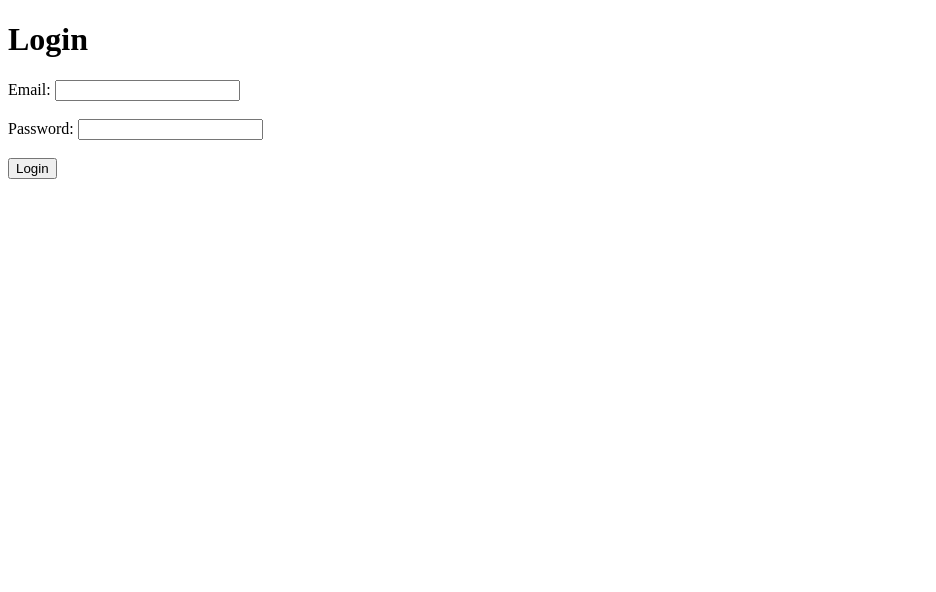
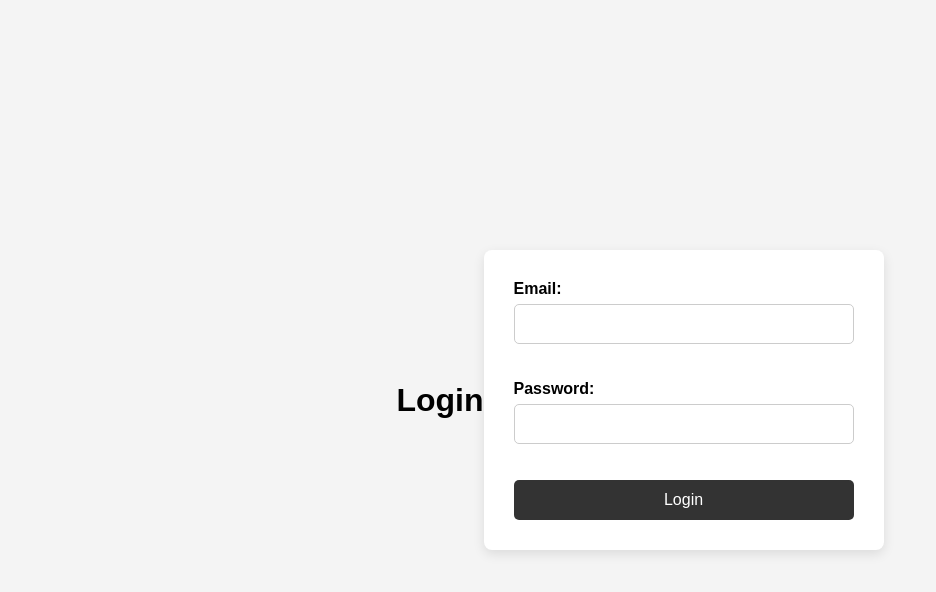
Before and after one commit to haidari-ui/portfolio-website, a plain HTML site: page login.html in a window 1280 px wide. Shown: the whole page, without its empty margins (0-936 px from the left). Drawn offline with Linux system fonts and the light colour scheme.

Commit message:
add css to the main page,closes #5

```diff
--- /dev/null
+++ b/login.css
@@ -0,0 +1,68 @@
+* {
+    box-sizing: border-box;
+}
+
+body {
+    margin: 0;
+    min-height: 100vh;
+    display: flex;
+    justify-content: center;
+    align-items: center;
+    font-family: Arial, sans-serif;
+    background-color: #f4f4f4;
+}
+
+form {
+    width: 100%;
+    max-width: 400px;
+    padding: 30px;
+    background-color: white;
+    border-radius: 8px;
+    box-shadow: 0 4px 12px rgba(0, 0, 0, 0.1);
+}
+
+h1 {
+    text-align: center;
+}
+
+label {
+    display: block;
+    margin-bottom: 6px;
+    font-weight: bold;
+}
+
+input {
+    width: 100%;
+    padding: 10px;
+    margin-bottom: 18px;
+    border: 1px solid #ccc;
+    border-radius: 5px;
+    font-size: 16px;
+}
+
+input:focus {
+    outline: none;
+    border-color: #333;
+}
+
+button {
+    width: 100%;
+    padding: 11px;
+    border: none;
+    border-radius: 5px;
+    background-color: #333;
+    color: white;
+    font-size: 16px;
+    cursor: pointer;
+}
+
+button:hover {
+    background-color: #555;
+}
+
+@media (max-width: 500px) {
+    form {
+        margin: 20px;
+        padding: 20px;
+    }
+}
--- a/login.html
+++ b/login.html
@@ -4,6 +4,7 @@
     <meta charset="UTF-8">
     <meta name="viewport" content="width=device-width, initial-scale=1.0">
     <title>Login Page</title>
+    <link rel="stylesheet" href="login.css">
 </head>
 <body>
 
```
